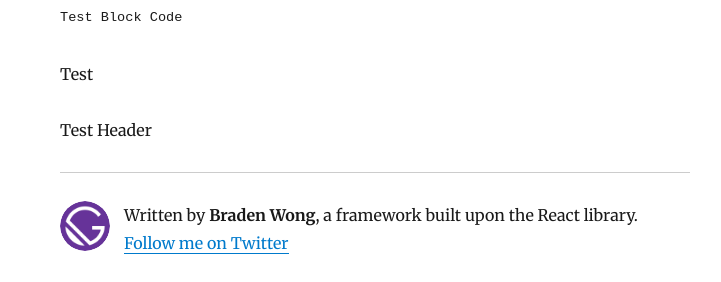
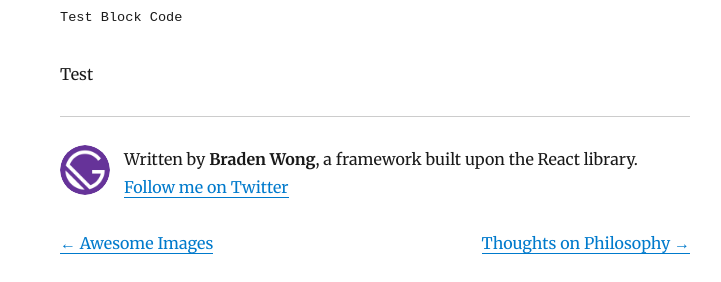
Before and after one commit to braden-w/optim-gatsby, a Gatsby site: page /blog/test-blog/ in a window 1280 px wide. Shown: the part 658-940 px from the top of the page, without its empty margins (265-986 px from the left). Built offline with nearby package versions, Linux system fonts and the light colour scheme; Gatsby itself is replaced by a stand-in of ours; some packages are replaced by stand-ins of ours; code samples lack their colours.

Commit message:
Remove Test Heading

````diff
--- a/content/blog/test-blog.md
+++ b/content/blog/test-blog.md
@@ -24,5 +24,3 @@
 ```
 
 Test
-
-Test Header
````
